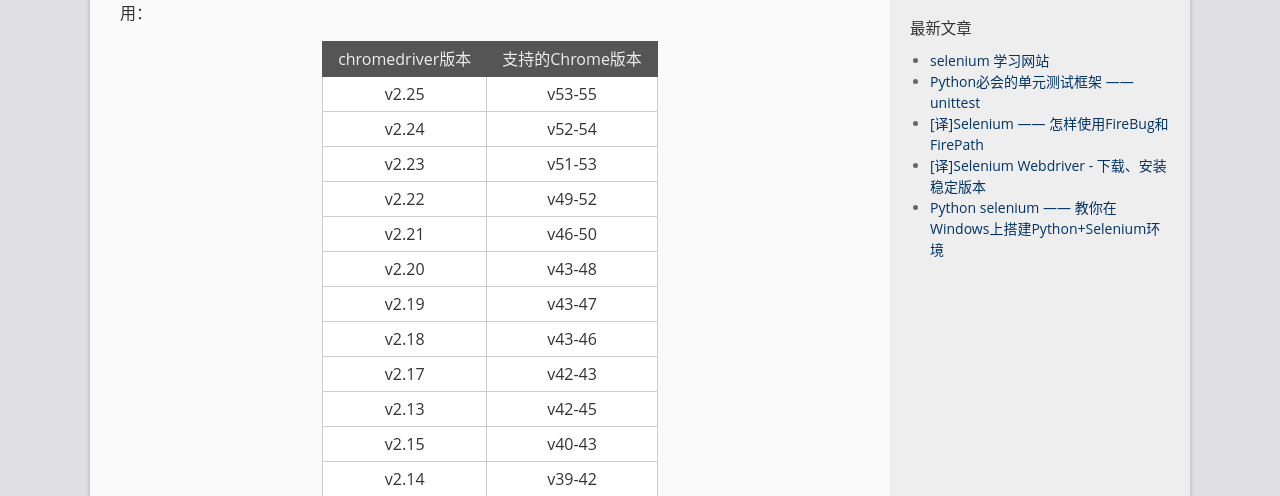
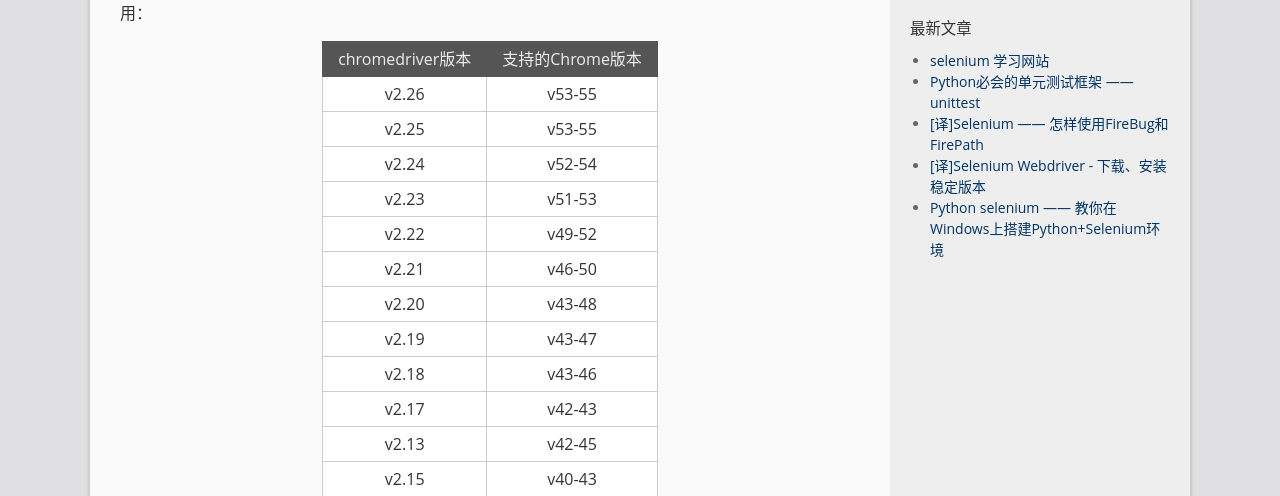
Before and after one commit to huilansame/huilansame.github.io, a Jekyll site: the page built from _posts/2016-09-11-Python selenium —— chromedriver与chrome版本映射表.md, in a window 1280 px wide and 900 px high. Shown: the part 404-900 px from the top of the window. Built offline with Jekyll 4.4.1, drawn with Linux system fonts in a browser that asks for light colours; comment, search, counter and statistics services are not loaded.

Commit message:
chromedriver版本映射

```diff
--- a/_posts/2016-09-11-Python selenium —— chromedriver与chrome版本映射表.md
+++ b/_posts/2016-09-11-Python selenium —— chromedriver与chrome版本映射表.md
@@ -11,6 +11,7 @@
 
 |  chromedriver版本  |  支持的Chrome版本  |
 |  :--:  |  :--:  |
+| v2.26 | v53-55 |
 | v2.25 | v53-55 |
 | v2.24 | v52-54 |
 | v2.23 | v51-53 |
```
